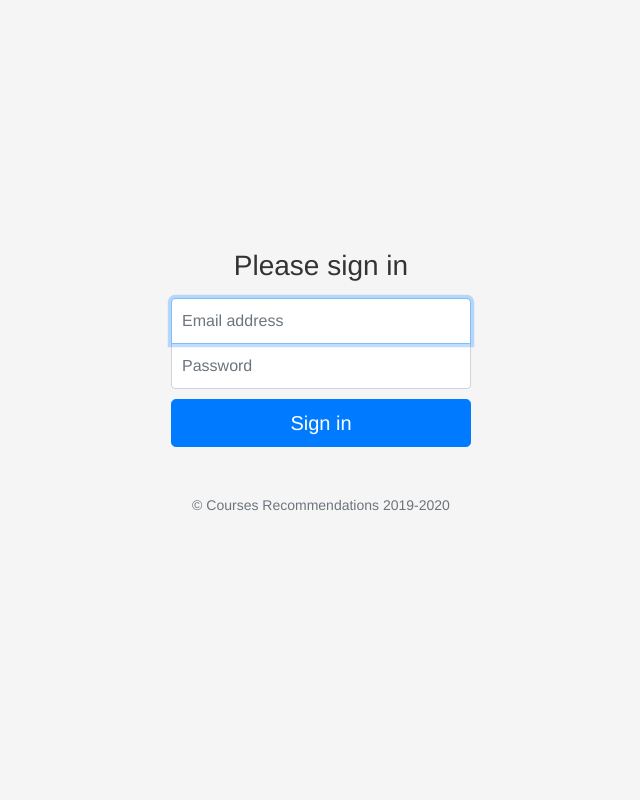
After one commit to fdelgados/recommendations-web, a Flask app: page /login in a window 1280 px wide. The commit adds this page. Shown: the whole page, without its empty margins (319-959 px from the left). Run offline with Flask 2, Linux system fonts and the light colour scheme; some libraries are stand-ins or nearby versions.

Commit message:
Add login

```diff
--- a/web/app/main/views.py
+++ b/web/app/main/views.py
@@ -6,12 +6,30 @@ from .use_cases import PlaceAnInfoRequest, PlaceAnInfoRequestCommand
 from .use_cases import RetrieveHomeRecommendations, RetrieveHomeRecommendationsCommand
 from .use_cases import RetrieveCategories
 
-user_id = '001d7fed950bc1f5834b2d4af75b1879'
+user_id = '1460318498c1f53bb880ce2e6d9ef64b' # user@test.com
+
+
+@main.before_request
+def session_management():
+    session.permanent = True
+
+
+@main.route('/login', methods=['GET', 'POST'])
+def login():
+    error = None
+    if request.method == 'POST':
+        if request.form['email'] != 'user@test.com' or request.form['password'] != '1234':
+            error = 'Invalid Credentials. Please try again.'
+        else:
+            session['user_email'] = request.form['email']
+            return redirect(url_for('main.home'))
+
+    return render_template('login.html', error=error)
 
 
 @main.route('/', methods=['GET'])
 def home():
-    command = RetrieveHomeRecommendationsCommand(user_id=user_id)
+    command = RetrieveHomeRecommendationsCommand(user_email=session.get('user_email'))
     response = RetrieveHomeRecommendations.execute(command)
 
     return render_template('home.html',
--- /dev/null
+++ b/web/app/static/css/themes/courses-recommender/signin.css
@@ -0,0 +1,46 @@
+html,
+body {
+    height: 100%;
+}
+
+body {
+    display: -ms-flexbox;
+    display: -webkit-box;
+    display: flex;
+    -ms-flex-align: center;
+    -ms-flex-pack: center;
+    -webkit-box-align: center;
+    align-items: center;
+    -webkit-box-pack: center;
+    justify-content: center;
+    padding-top: 40px;
+    padding-bottom: 40px;
+    background-color: #f5f5f5;
+}
+
+.form-signin {
+    width: 100%;
+    max-width: 330px;
+    padding: 15px;
+    margin: 0 auto;
+}
+.form-signin .form-control {
+    position: relative;
+    box-sizing: border-box;
+    height: auto;
+    padding: 10px;
+    font-size: 16px;
+}
+.form-signin .form-control:focus {
+    z-index: 2;
+}
+.form-signin input[type="email"] {
+    margin-bottom: -1px;
+    border-bottom-right-radius: 0;
+    border-bottom-left-radius: 0;
+}
+.form-signin input[type="password"] {
+    margin-bottom: 10px;
+    border-top-left-radius: 0;
+    border-top-right-radius: 0;
+}
--- a/web/app/templates/base.html
+++ b/web/app/templates/base.html
@@ -9,11 +9,13 @@
 
         <link rel="stylesheet" href="https://stackpath.bootstrapcdn.com/bootstrap/4.4.1/css/bootstrap.min.css" integrity="sha384-Vkoo8x4CGsO3+Hhxv8T/Q5PaXtkKtu6ug5TOeNV6gBiFeWPGFN9MuhOf23Q9Ifjh" crossorigin="anonymous">
         <link rel="stylesheet" href="https://cdnjs.cloudflare.com/ajax/libs/font-awesome/4.7.0/css/font-awesome.min.css">
-        <link href="/static/css/themes/courses-recommender/courses-recommender.css" rel="stylesheet">
+        <link href="{{ url_for('static', filename='css/themes/courses-recommender/courses-recommender.css') }}" rel="stylesheet">
+        {% block styles %}{% endblock %}
     </head>
     <body>
+        {% block navbar %}
         {% include 'navbar.html' %}
-
+        {% endblock %}
         {% block body %}
         <div class="container main-container">
                 <div class="row">
@@ -23,8 +25,9 @@
         </div>
         {% endblock %}
 
+        {% block footer %}
         {% include 'footer.html' %}
-
+        {% endblock %}
         <script src="https://code.jquery.com/jquery-3.4.1.slim.min.js" integrity="sha384-J6qa4849blE2+poT4WnyKhv5vZF5SrPo0iEjwBvKU7imGFAV0wwj1yYfoRSJoZ+n" crossorigin="anonymous"></script>
         <script src="https://cdn.jsdelivr.net/npm/popper.js@1.16.0/dist/umd/popper.min.js" integrity="sha384-Q6E9RHvbIyZFJoft+2mJbHaEWldlvI9IOYy5n3zV9zzTtmI3UksdQRVvoxMfooAo" crossorigin="anonymous"></script>
         <script src="https://stackpath.bootstrapcdn.com/bootstrap/4.4.1/js/bootstrap.min.js" integrity="sha384-wfSDF2E50Y2D1uUdj0O3uMBJnjuUD4Ih7YwaYd1iqfktj0Uod8GCExl3Og8ifwB6" crossorigin="anonymous"></script>
--- a/web/app/templates/footer.html
+++ b/web/app/templates/footer.html
@@ -1,5 +1,5 @@
 <footer class="py-5 bg-dark">
     <div class="container">
-        <p class="m-0 text-center text-white">Copyright &copy; Courses Recommendations 2019</p>
+        <p class="m-0 text-center text-white">&copy; Courses Recommendations 2019-2020</p>
     </div>
 </footer>
--- /dev/null
+++ b/web/app/templates/main/login.html
@@ -0,0 +1,24 @@
+{% extends "base.html" %}
+{% block title %}Sign-in{% endblock %}
+{% block styles %}
+<link href="{{ url_for('static', filename='css/themes/courses-recommender/signin.css') }}" rel="stylesheet">
+{% endblock %}
+{% block navbar %}{% endblock %}
+{% block content %}
+<div class="text-center w-100">
+    {% if error %}
+    <div class="alert alert-danger"><strong>Error:</strong> {{ error }}</div>
+    {% endif %}
+    <form class="form-signin" method="post">
+        <h1 class="h3 mb-3 font-weight-normal">Please sign in</h1>
+        <label for="email" class="sr-only">Email address</label>
+        <input type="email" id="email" name="email" class="form-control" placeholder="Email address" required autofocus>
+        <label for="password" class="sr-only">Password</label>
+        <input type="password" id="password" name="password" class="form-control" placeholder="Password" required>
+
+        <button class="btn btn-lg btn-primary btn-block" type="submit">Sign in</button>
+        <p class="mt-5 mb-3 text-muted">&copy; Courses Recommendations 2019-2020</p>
+    </form>
+</div>
+{% endblock %}
+{% block footer %}{% endblock %}
--- a/web/app/templates/navbar.html
+++ b/web/app/templates/navbar.html
@@ -9,6 +9,9 @@
                 <li class="nav-item">
                     <a class="nav-link" href="{{ url_for('main.catalog') }}">Catalog</a>
                 </li>
+                <li class="nav-item">
+                    <a class="nav-link" href="{{ url_for('main.login') }}">Sign in</a>
+                </li>
             </ul>
         </div>
     </div>
--- a/web/config.py
+++ b/web/config.py
@@ -7,6 +7,7 @@ basedir = os.path.abspath(os.path.dirname(__file__))
 class Config:
     DEBUG = False
     TESTING = False
+    SECRET_KEY = 'nqkUR,+j>3#D7n#('
     DB_USER = 'bc0e0e4f733dda'
     DB_PASSWORD = '00f61efe'
     DB_NAME = 'heroku_8149febc614deb5'
```
Also changed, not shown: web/app/main/use_cases.py (+21 -7 lines).
